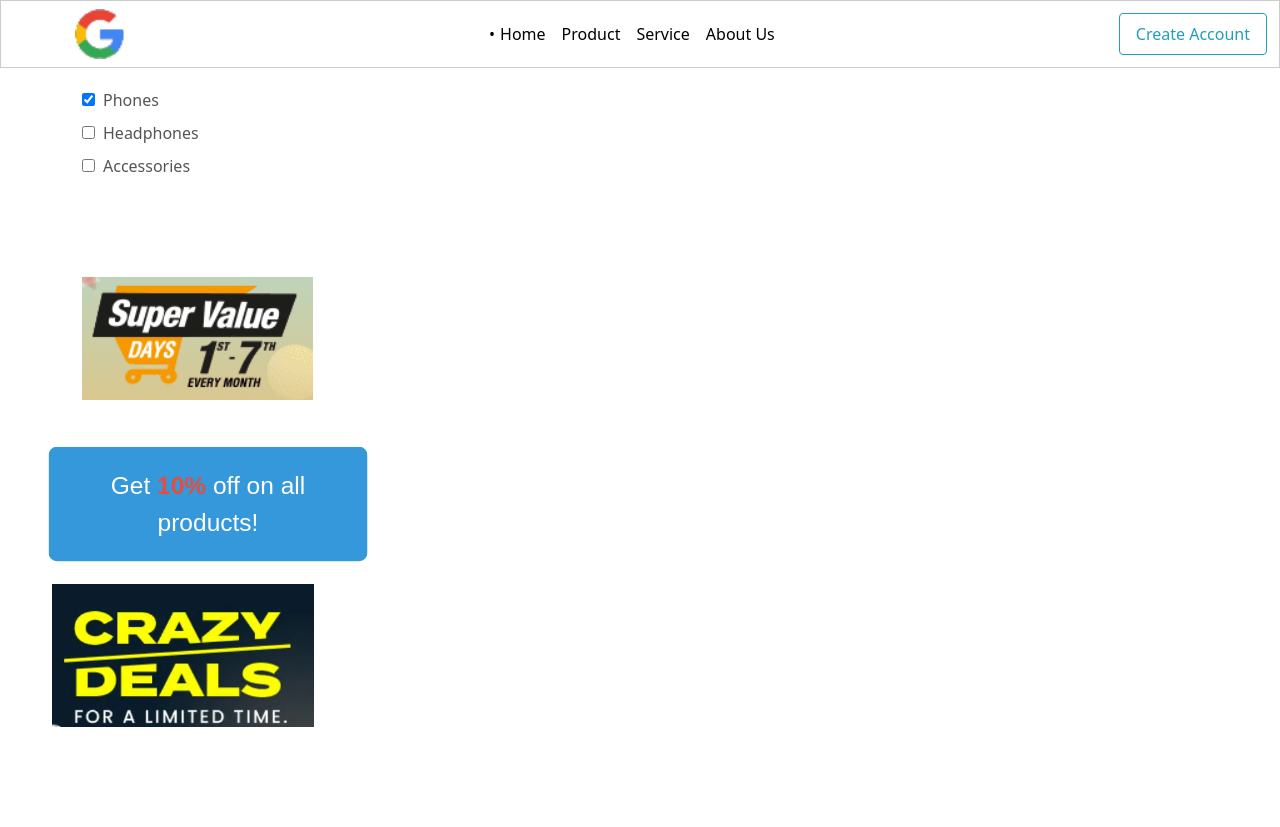
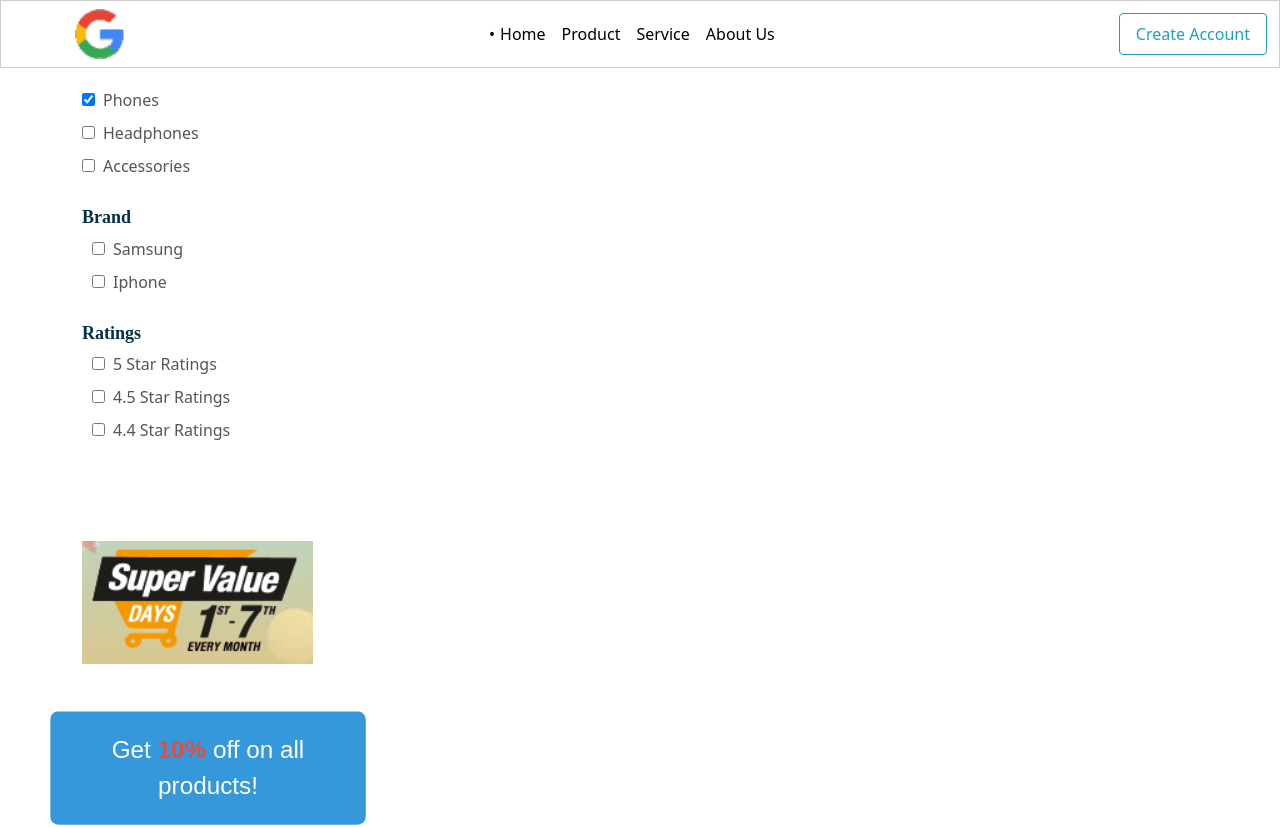
Before and after one commit to sudobrewenjoy/Simple-Google-Page, a React (Create React App) app: page / in a window 1280 px wide. Shown: the top 827 px of the page. Built offline with nearby package versions, Linux system fonts and the light colour scheme; no server answers.

Commit message:
filter section added

```diff
--- a/src/screen/home/home.jsx
+++ b/src/screen/home/home.jsx
@@ -188,7 +188,46 @@ const Home = () => {
     setModalContent(null);
     setPaymentModalContent(null);
   };
+  const [filters, setFilters] = useState({
+    below200: false,
+    below600: false,
+    rating: null, // Added a rating filter
+    above3star: false,
+  });
 
+  // ... (previous code)
+
+  useEffect(() => {
+    const fetchCards = async () => {
+      try {
+        const response = await fetch('https://657fb88b6ae0629a3f538d87.mockapi.io/project');
+        if (!response.ok) {
+          throw new Error('Network response was not ok');
+        }
+        const data = await response.json();
+
+        // Apply filters
+        const filteredCards = data.filter((card) => {
+
+          const isRatingMatch = filters.rating === null || (parseFloat(card.ratings) === filters.rating);
+          const isAbove3Star = !filters.above3star || (filters.above3star && parseFloat(card.ratings) > 3);
+          const isSamsung = !filters.samsung || (filters.samsung && card.productName.toLowerCase().includes('samsung'));
+          const isIphone = !filters.iphone || (filters.iphone && card.productName.toLowerCase().includes('iphone'));
+
+
+          return  isRatingMatch && isAbove3Star && isSamsung && isIphone;
+        });
+
+        setCards(filteredCards);
+        setLoading(false); // Set loading to false after fetching and filtering data
+      } catch (error) {
+        console.error('Error fetching cards:', error);
+        setLoading(false); // Ensure loading is set to false on error too
+      }
+    };
+
+    fetchCards();
+  }, [filters]);
 
 
   const [showBuyNow, setShowBuyNow] = useState(Array(cards.length).fill(false));
@@ -209,6 +248,72 @@ const Home = () => {
           <div style={{marginLeft:'62px'}}>
             <input type="checkbox" id="accessories" style={checkboxStyle} onChange={ handleToggleaccessories}/>
             <label htmlFor="accessories">Accessories</label>
+          </div>
+
+
+          <div style={{ marginTop: '20px',marginLeft:'62px' }}>
+            <h3 style={{ fontSize: '18px', fontFamily: 'Montserrat', fontWeight: '600', color: '#023047' }}>Brand</h3>
+            <div style={{ marginLeft: '10px' }}>
+            <input
+            type="checkbox"
+            id="samsung"
+            style={checkboxStyle}
+            onChange={() => setFilters({ ...filters, samsung: !filters.samsung })}
+            checked={filters.samsung}
+          />
+          <label htmlFor="samsung">Samsung</label>
+            </div>
+            <div style={{ marginLeft: '10px' }}>
+            <input
+            type="checkbox"
+            id="Iphone"
+            style={checkboxStyle}
+            onChange={() => setFilters({ ...filters, iphone: !filters.iphone })}
+            checked={filters.iphone}
+          />
+          <label htmlFor="samsung">Iphone</label>
+            </div>
+          </div>
+
+          <div style={{ marginTop: '20px',marginLeft:'62px' }}>
+            <h3 style={{ fontSize: '18px', fontFamily: 'Montserrat', fontWeight: '600', color: '#023047' }}>Ratings</h3>
+            <div style={{ marginLeft: '10px' }}>
+              <input
+                type="checkbox"
+                id="5star"
+                style={checkboxStyle}
+                // Handle the logic for 5-star rating filter
+                onChange={() => setFilters({ ...filters, rating: filters.rating === 5 ? null : 5 })}
+                checked={filters.rating === 5}
+              />
+              <label htmlFor="5star">5 Star Ratings</label>
+            </div>
+            <div style={{ marginLeft: '10px' }}>
+              <input
+                type="checkbox"
+                id="5star"
+                style={checkboxStyle}
+                // Handle the logic for 5-star rating filter
+                onChange={() => setFilters({ ...filters, rating: filters.rating === 4.5 ? null : 4.5 })}
+                checked={filters.rating === 4.5}
+              />
+              <label htmlFor="5star">4.5 Star Ratings</label>
+            </div>
+            <div style={{ marginLeft: '10px' }}>
+              <input
+                type="checkbox"
+                id="5star"
+                style={checkboxStyle}
+                // Handle the logic for 5-star rating filter
+                onChange={() => setFilters({ ...filters, rating: filters.rating === 4.4 ? null : 4.4 })}
+                checked={filters.rating === 4.4}
+              />
+              <label htmlFor="5star">4.4 Star Ratings</label>
+            </div>
+
+
+
+
           </div>
           <div>
             <img src={discount} alt='discount'style={{marginLeft:'62px',marginTop:'90px'}} />
```
